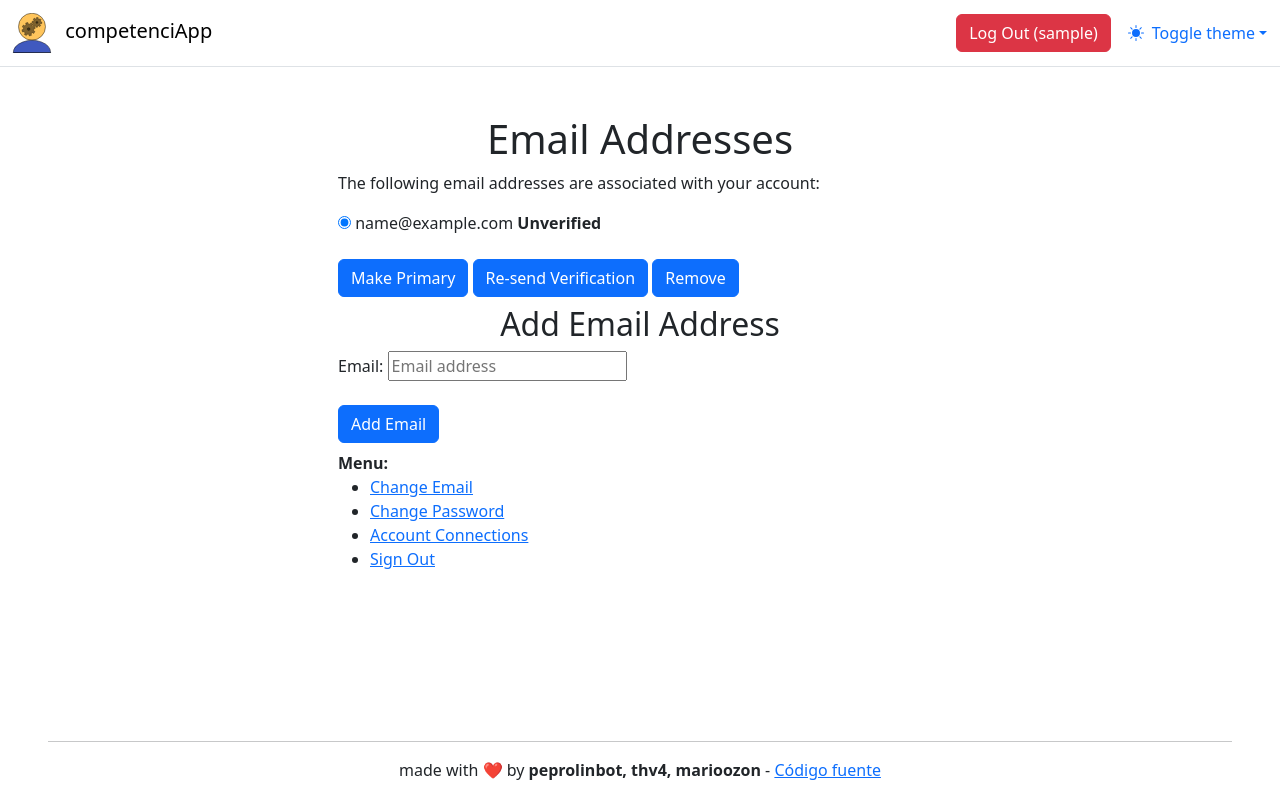
After one commit to peprolinbot/competenciApp-hackudc25, a Django app: page /accounts/email/ in a window 1280 px wide. The commit adds this page. Run offline with Django 5.2, Linux system fonts and the light colour scheme; the visitor is signed in with stand-in values (Sample User, id 1); data comes from the database, SQL or seed files in the repository; parts of the project's set-up code (start-up, migrations or seed data) failed here and were passed over; some libraries are stand-ins or nearby versions.

Commit message:
Use allauth SSO

```diff
--- a/competenciApp/urls.py
+++ b/competenciApp/urls.py
@@ -19,6 +19,7 @@
 
 urlpatterns = [
     path('admin/', admin.site.urls),
-    path("accounts/", include("django.contrib.auth.urls")),
+    # path("accounts/", include("django.contrib.auth.urls")),
+    path('accounts/', include('allauth.urls')),
     path('', include("skill_management.urls"))
 ]
--- /dev/null
+++ b/main/templates/allauth/elements/button.html
@@ -0,0 +1,9 @@
+{% load allauth %}
+{% comment %} djlint:off {% endcomment %}
+<{% if attrs.href %}a href="{{ attrs.href }}" {% else %}button{% endif %} {% if attrs.form %}form="{{ attrs.form }}" {%
+    endif %} {% if attrs.id %}id="{{ attrs.id }}" {% endif %} {% if attrs.name %}name="{{ attrs.name }}" {% endif %} {%
+    if attrs.value %}value="{{ attrs.value }}" {% endif %} {% if attrs.type %}type="{{ attrs.type }}" {% endif %}
+    class="btn btn-primary my-2">
+    {% slot %}
+    {% endslot %}
+</{% if attrs.href %}a{% else %}button{% endif %}>
--- /dev/null
+++ b/main/templates/allauth/elements/h1.html
@@ -0,0 +1 @@
+{% comment %} djlint:off {% endcomment %}{% load allauth %}<h1 class="text-center">{% slot %}{% endslot %}</h1>
--- /dev/null
+++ b/main/templates/allauth/elements/h2.html
@@ -0,0 +1 @@
+{% comment %} djlint:off {% endcomment %}{% load allauth %}<h2 class="text-center">{% slot %}{% endslot %}</h2>
--- /dev/null
+++ b/main/templates/allauth/elements/table.html
@@ -0,0 +1,5 @@
+{% load allauth %}
+<table class="table">
+    {% slot %}
+    {% endslot %}
+</table>
--- /dev/null
+++ b/main/templates/allauth/layouts/base.html
@@ -0,0 +1,64 @@
+{% extends 'main/base.html' %}
+{% load django_bootstrap5 %}
+{% load static %}
+{% load i18n %}
+
+{% block divcontent %}
+<div class="container col-md-6 my-5">
+    {% block content %}{% endblock %}
+    <strong>{% trans "Menu:" %}</strong>
+    <ul>
+        {% if user.is_authenticated %}
+        {% url 'account_email' as email_url_ %}
+        {% if email_url_ %}
+        <li>
+            <a href="{{ email_url_ }}">{% trans "Change Email" %}</a>
+        </li>
+        {% endif %}
+        {% url 'account_change_password' as change_password_url_ %}
+        {% if change_password_url_ %}
+        <li>
+            <a href="{{ change_password_url_ }}">{% trans "Change Password" %}</a>
+        </li>
+        {% endif %}
+        {% url 'socialaccount_connections' as connections_url_ %}
+        {% if connections_url_ %}
+        <li>
+            <a href="{{ connections_url_ }}">{% trans "Account Connections" %}</a>
+        </li>
+        {% endif %}
+        {% url 'mfa_index' as mfa_url_ %}
+        {% if mfa_url_ %}
+        <li>
+            <a href="{{ mfa_url_ }}">{% trans "Two-Factor Authentication" %}</a>
+        </li>
+        {% endif %}
+        {% url 'usersessions_list' as usersessions_list_url_ %}
+        {% if usersessions_list_url_ %}
+        <li>
+            <a href="{{ usersessions_list_url_ }}">{% trans "Sessions" %}</a>
+        </li>
+        {% endif %}
+        {% url 'account_logout' as logout_url_ %}
+        {% if logout_url_ %}
+        <li>
+            <a href="{{ logout_url_ }}">{% trans "Sign Out" %}</a>
+        </li>
+        {% endif %}
+        {% else %}
+        {% url 'account_login' as login_url_ %}
+        {% if login_url_ %}
+        <li>
+            <a href="{{ login_url_ }}">{% trans "Sign In" %}</a>
+        </li>
+        {% endif %}
+        {% url 'account_signup' as signup_url_ %}
+        {% if signup_url_ %}
+        <li>
+            <a href="{{ signup_url_ }}">{% trans "Sign Up" %}</a>
+        </li>
+        {% endif %}
+        {% endif %}
+    </ul>
+</div>
+{% endblock %}
--- a/main/templates/main/_items/navbar.html
+++ b/main/templates/main/_items/navbar.html
@@ -43,12 +43,9 @@
             <ul class="navbar-nav ms-auto">
                 <li class="nav-item mx-3">
                     {% if user.is_authenticated %}
-                    <form action="{% url 'logout' %}" method="post">
-                        {% csrf_token %}
-                        <button type="submit" class="btn btn-danger">Log Out ({{ user.username }})</button>
-                    </form>
+                    <a href="{% url 'account_logout' %}" class="btn btn-danger">Log Out ({{ user.username }})</a>
                     {% else %}
-                    <a href="{% url 'login' %}" class="btn btn-primary">Log In</a>
+                    <a href="{% url 'account_login' %}" class="btn btn-primary">Log In</a>
                     {% endif %}
                 </li>
 
--- a/main/templates/main/show_form.html
+++ b/main/templates/main/show_form.html
@@ -1,8 +1,7 @@
 {% extends 'main/base.html' %}
 {% load django_bootstrap5 %}
-{% load static %}
 
-{% block content %}
+{% block divcontent %}
 <div class="container col-md-6 my-5">
     <h1 class="text-center">{{ form_header }}</h1>
     <form action="" method="post">
--- a/skill_management/templates/skill_management/index.html
+++ b/skill_management/templates/skill_management/index.html
@@ -2,7 +2,7 @@
 {% load django_bootstrap5 %}
 {% load static %}
 
-{% block content %}
+{% block divcontent %}
 <div class="container justify-content-center text-center my-5 px-5">
     <img class="mb-4" src="{% static 'main/img/logo.svg' %}" alt="" width="100" height="100">
     <h1>competenciApp</h1>
```
Also changed, not shown: competenciApp/settings.py (+20 -1 lines), main/templates/registration/login.html (deleted, +0 -13 lines).
